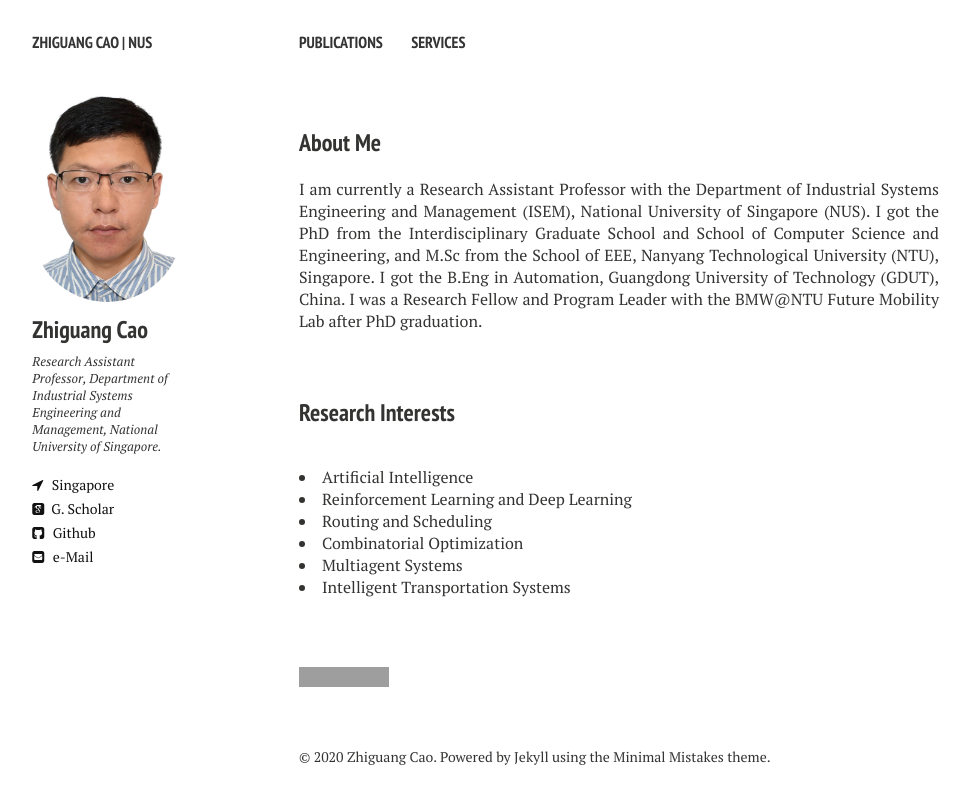
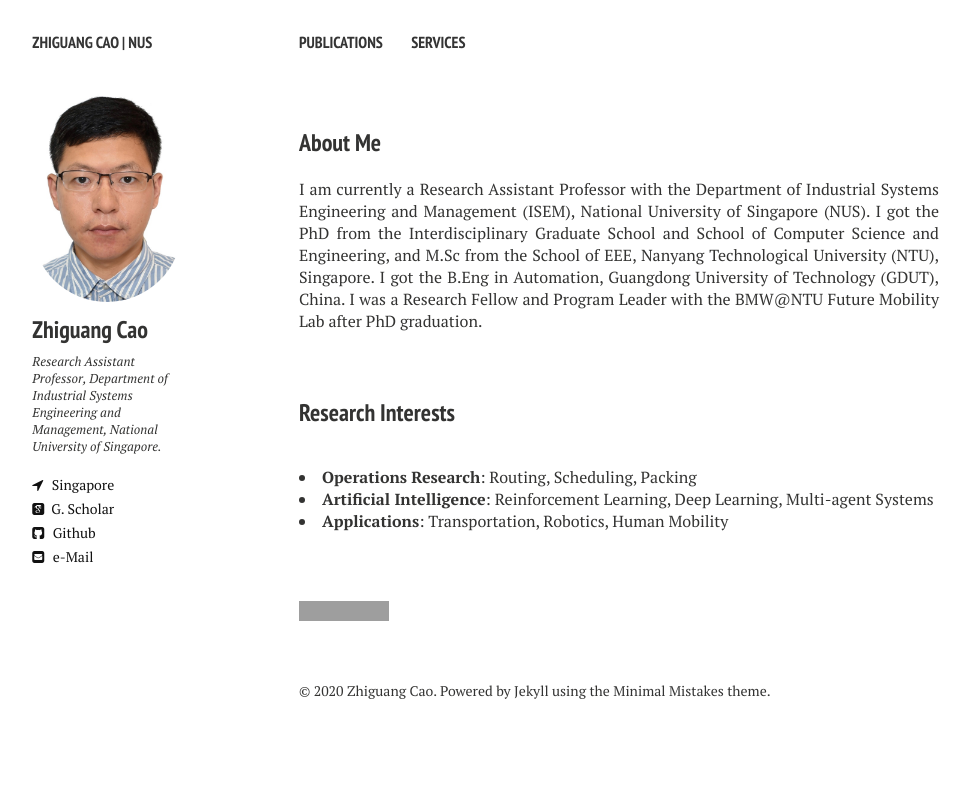
Before and after one commit to zhiguangcaosg/zhiguangcaosg.github.io, a Jekyll site: the page built from index.md, in a window 1280 px wide. Shown: the top 804 px of the page, without its empty margins (21-992 px from the left). Built offline with Jekyll 4.4.1, drawn with Linux system fonts in a browser that asks for light colours; nearby versions of some CDN libraries; grey boxes are pictures that could not be loaded.

Commit message:
Update index.md

```diff
--- a/index.md
+++ b/index.md
@@ -13,27 +13,15 @@ image: banner1.png
 
 <h3 style="margin-bottom:-8px;padding-top:20px;">Research Interests</h3> <br>
 <li>
-Artificial Intelligence
+<b>Operations Research</b>: Routing, Scheduling, Packing
 </li>
 
 <li>
-Reinforcement Learning and Deep Learning
+<b>Artificial Intelligence</b>: Reinforcement Learning, Deep Learning, Multi-agent Systems
 </li>
 
 <li>
-Routing and Scheduling
-</li>
-
-<li>
-Combinatorial Optimization
-</li>
-
-<li>
-Multiagent Systems
-</li>
-
-<li>
-Intelligent Transportation Systems
+<b>Applications</b>: Transportation, Robotics, Human Mobility
 </li>
 
 <br>
```
